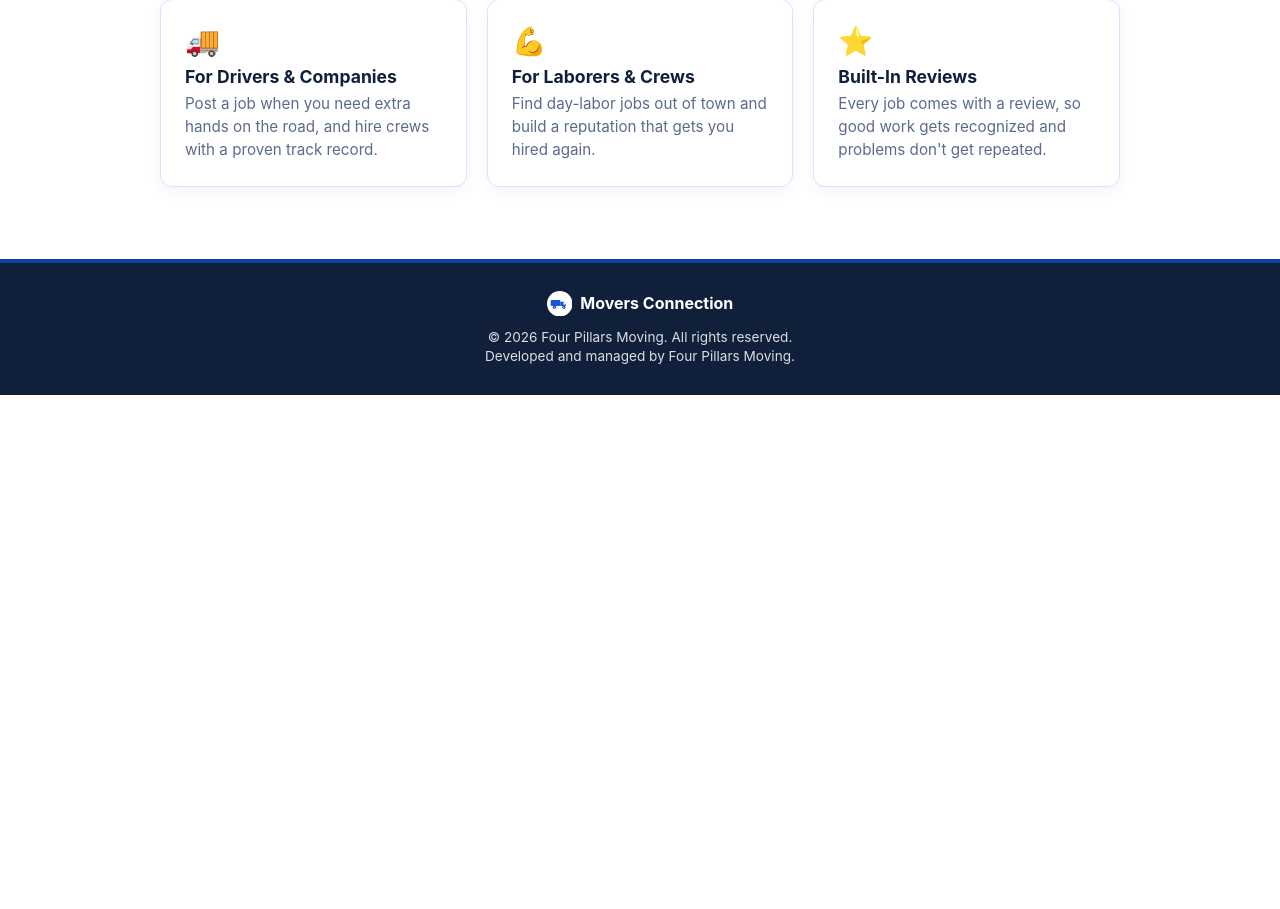
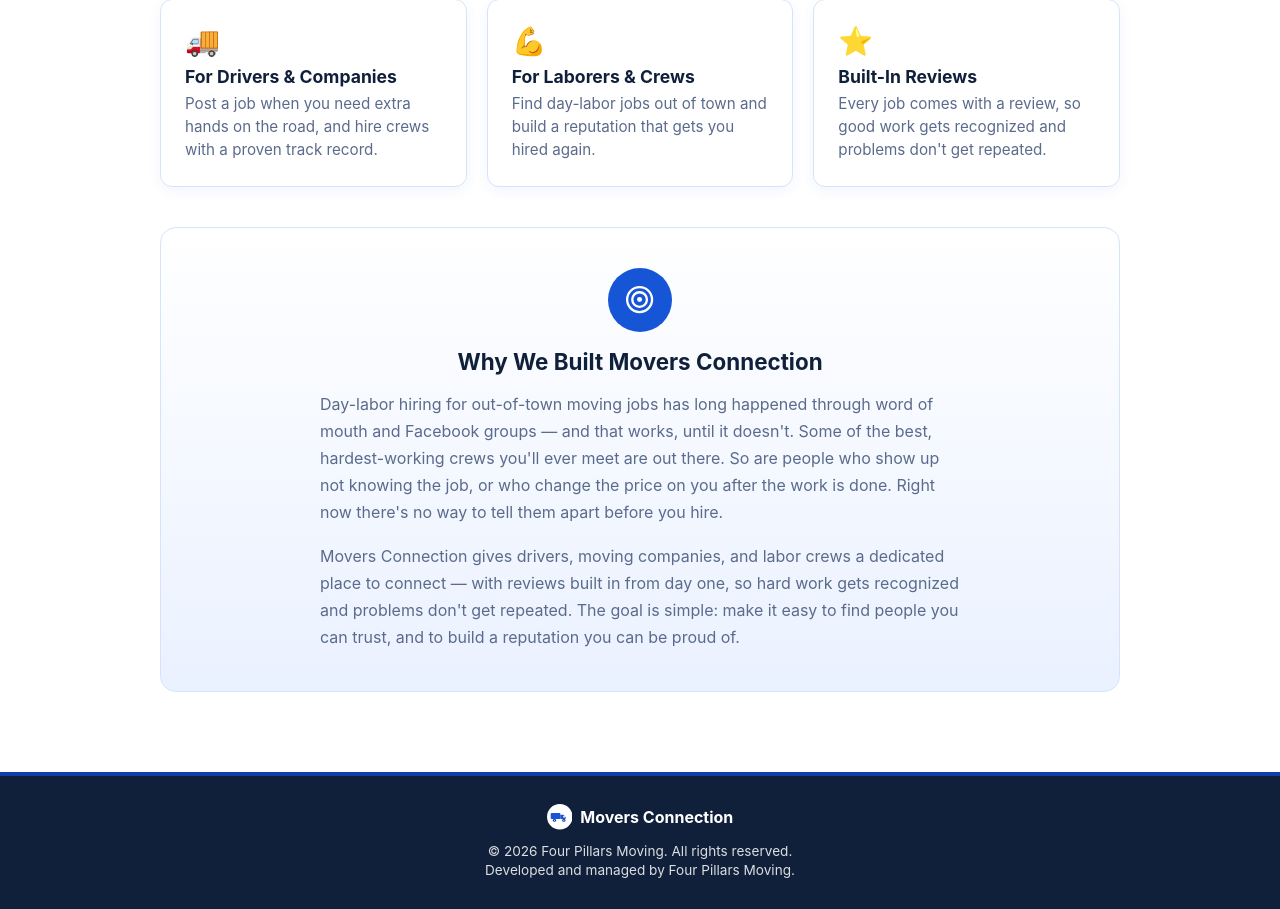
Before and after one commit to SolomonM8/Movers-Connection-Web-Application, a Django app: page / in a window 1280 px wide. Shown: the part 439-1348 px from the top of the page. Before the commit the page ends 834 px from the top, so only its background shows below. Run offline with Django 5.2, Linux system fonts and the light colour scheme.

Commit message:
Add signup icon badges and a mission section on the landing page
- Driver/laborer signup forms now show a large circular icon badge
  (truck / hard-hat) above the heading, matching the site's icon
  language
- New "Why We Built Movers Connection" section at the bottom of the
  landing page, below the features, explaining the vetting problem
  this project solves

```diff
--- a/accounts/templates/accounts/landing.html
+++ b/accounts/templates/accounts/landing.html
@@ -51,5 +51,25 @@
       <p>Every job comes with a review, so good work gets recognized and problems don't get repeated.</p>
     </div>
   </section>
+
+  <section class="about-section">
+    <div class="icon-badge icon-badge--solid">
+      {% include "includes/icon-target.svg" %}
+    </div>
+    <h2>Why We Built Movers Connection</h2>
+    <p>
+      Day-labor hiring for out-of-town moving jobs has long happened through word of mouth and
+      Facebook groups &mdash; and that works, until it doesn't. Some of the best, hardest-working
+      crews you'll ever meet are out there. So are people who show up not knowing the job, or who
+      change the price on you after the work is done. Right now there's no way to tell them apart
+      before you hire.
+    </p>
+    <p>
+      Movers Connection gives drivers, moving companies, and labor crews a dedicated place to
+      connect &mdash; with reviews built in from day one, so hard work gets recognized and
+      problems don't get repeated. The goal is simple: make it easy to find people you can trust,
+      and to build a reputation you can be proud of.
+    </p>
+  </section>
 </main>
 {% endblock %}
--- a/accounts/templates/accounts/signup_form.html
+++ b/accounts/templates/accounts/signup_form.html
@@ -1,7 +1,10 @@
 {% extends "base.html" %}
 {% block title %}Sign Up - Movers Connection{% endblock %}
 {% block content %}
-<h1>{{ role_label }} Sign Up</h1>
+<div class="form-header">
+  <div class="icon-badge">{% include role_icon %}</div>
+  <h1>{{ role_label }} Sign Up</h1>
+</div>
 <form method="post">
   {% csrf_token %}
   {{ form.as_p }}
--- a/accounts/views.py
+++ b/accounts/views.py
@@ -30,7 +30,10 @@ class DriverSignUpView(CreateView):
     form_class = DriverSignUpForm
     template_name = "accounts/signup_form.html"
     success_url = reverse_lazy("accounts:dashboard")
-    extra_context = {"role_label": "Driver / Moving Company"}
+    extra_context = {
+        "role_label": "Driver / Moving Company",
+        "role_icon": "includes/icon-truck.svg",
+    }
 
     def form_valid(self, form):
         response = super().form_valid(form)
@@ -42,7 +45,10 @@ class LaborerSignUpView(CreateView):
     form_class = LaborerSignUpForm
     template_name = "accounts/signup_form.html"
     success_url = reverse_lazy("accounts:dashboard")
-    extra_context = {"role_label": "Laborer / Labor Group"}
+    extra_context = {
+        "role_label": "Laborer / Labor Group",
+        "role_icon": "includes/icon-hardhat.svg",
+    }
 
     def form_valid(self, form):
         response = super().form_valid(form)
--- a/templates/base.html
+++ b/templates/base.html
@@ -133,6 +133,26 @@
     }
 
     h1 { font-size: 1.5rem; margin-top: 0; }
+
+    /* Reusable circular icon badge, used on signup forms and the about section */
+    .icon-badge {
+      width: 4rem;
+      height: 4rem;
+      border-radius: 50%;
+      display: flex;
+      align-items: center;
+      justify-content: center;
+      margin: 0 auto 1rem;
+      background: var(--color-primary-light);
+      color: var(--color-primary);
+    }
+
+    .icon-badge .icon-inline { width: 2.2rem; height: 2.2rem; }
+
+    .icon-badge--solid { background: var(--color-primary); color: #fff; }
+
+    .form-header { text-align: center; margin-bottom: 0.5rem; }
+    .form-header h1 { margin-top: 0.25rem; }
 
     .errorlist { color: #c0362c; list-style: none; padding: 0; font-size: 0.9rem; }
 
@@ -454,6 +474,31 @@
       line-height: 1.5;
     }
 
+    .about-section {
+      border: 1px solid var(--color-border);
+      border-radius: 16px;
+      padding: 2.5rem 1.75rem;
+      margin-bottom: 3rem;
+      background: linear-gradient(180deg, #ffffff, var(--color-primary-light));
+      text-align: center;
+    }
+
+    .about-section h2 {
+      margin: 0 0 1rem;
+      font-size: 1.4rem;
+      color: var(--color-text);
+    }
+
+    .about-section p {
+      max-width: 640px;
+      margin: 0 auto 1rem;
+      color: var(--color-muted);
+      line-height: 1.7;
+      text-align: left;
+    }
+
+    .about-section p:last-child { margin-bottom: 0; }
+
     @media (min-width: 700px) {
       .features { grid-template-columns: repeat(3, 1fr); }
     }
```
Also changed, not shown: templates/includes/icon-target.svg (added).
